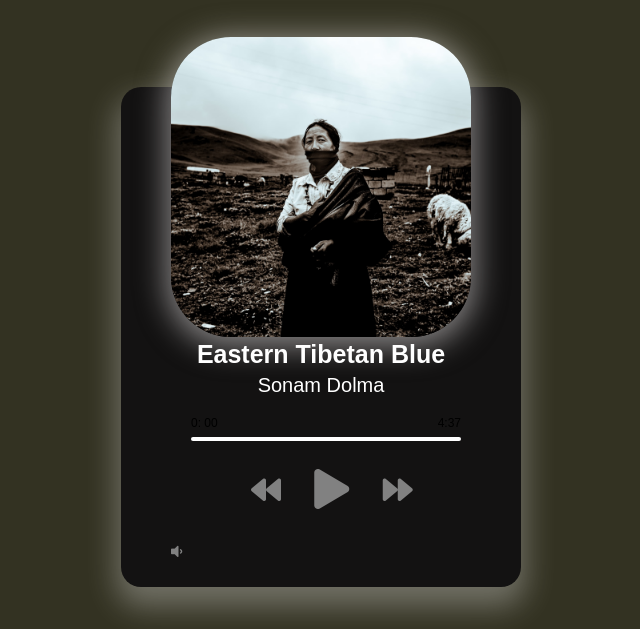
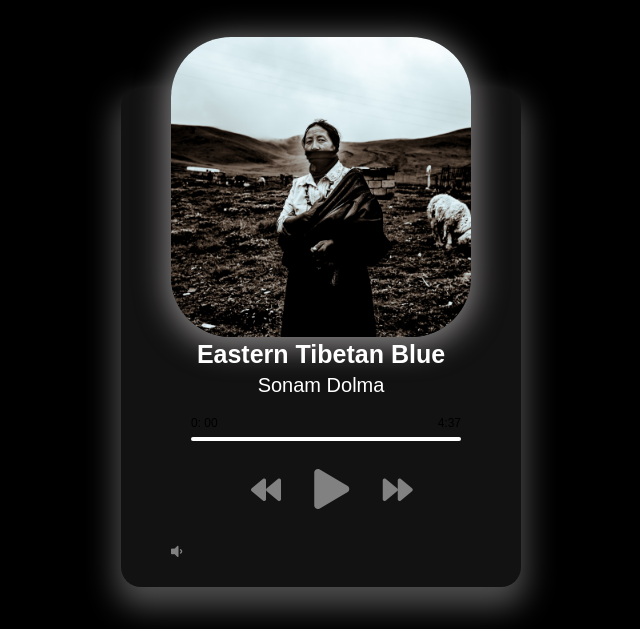
Before and after one commit to jthinlay/JavaScriptProjectMusicPlayer, a plain HTML site: page index.html in a window 1280 px wide. Shown: the part 171-800 px from the top of the page, without its empty margins (319-959 px from the left). Drawn offline with Linux system fonts and the light colour scheme; a web font is replaced by a local one.

Commit message:
changed background color

```diff
--- a/style.css
+++ b/style.css
@@ -8,7 +8,7 @@ html {
 body {
   margin: 0;
   min-height: 100vh;
-  background: #333222;
+  background: #000000;
   display: flex;
   flex-direction: column;
   justify-content: center;
```
